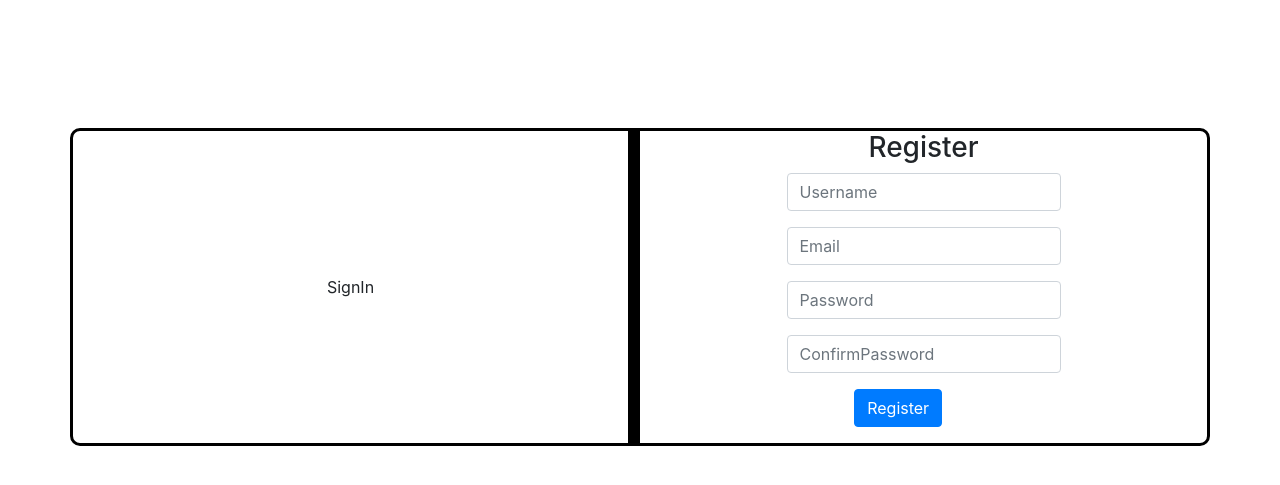
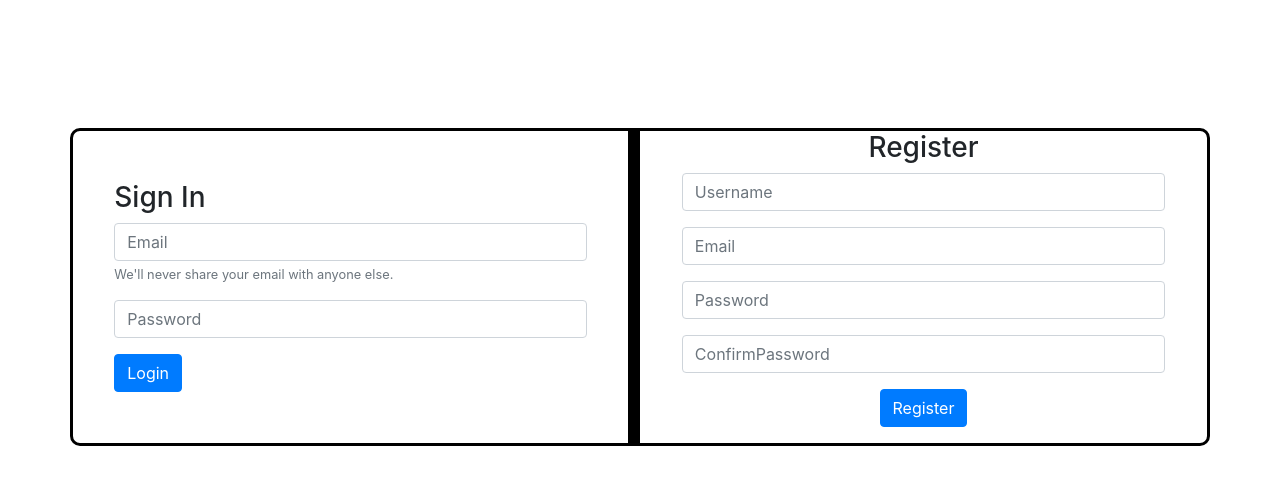
Before and after one commit to ChaitanyaPuritipati/WP_MentorTraining_2020, a Flask app: template Project 1 Day 2/templates/index.html in a window 1280 px wide. Shown: the top 485 px of the page. Run offline with Flask 2, Linux system fonts and the light colour scheme; the template is opened without the code that fills it, so the values that code supplies are empty; some libraries are stand-ins or nearby versions.

Commit message:
Added Task-1 into Project 1 Day2 folder on WPDay4Tasks Branch

```diff
--- a/Project 1 Day 2/templates/index.html
+++ b/Project 1 Day 2/templates/index.html
@@ -3,40 +3,67 @@
 <div class="container" id = "bookbody">
   <div class = "row">
       <div class = "col-md-6" id = "signin">
-          SignIn
+          <form  action = "/auth" method = "post"  style = "width: 90%;">
+          <h3>Sign In</h3>
+
+          <div class="form-group">
+            <input type="email" class="form-control" id="signinmailid" aria-describedby="emailHelp" placeholder="Email" name = "email">
+            <small id="emailHelp" class="form-text text-muted">We'll never share your email with anyone else.</small>
+          </div>
+          <div class="form-group">
+            <input type="password" class="form-control" id="signinpass" placeholder="Password" name = "password">
+          </div>
+          <button type="submit" class="btn btn-primary">Login</button>
+          {% with messages = get_flashed_messages() %}
+                {% if messages and ('login' in messages[0]) %}
+                    <div class="alert alert-danger alert-dismissible fade show">
+                      <button type="button" class="close" data-dismiss="alert">&times;</button>
+                      {{ messages[0] }}
+                    </div>
+                {% endif %}
+              {% endwith %}
+        </form>
       </div>
       <div class = "col-lg-6" id = "register">
+         <form action = "/register"  method="post" oninput='confirmpassword.setCustomValidity(confirmpassword.value != password.value ? "Passwords do not match." : "")' style = "width: 90%;">
+              <h3>Register</h3>
 
-          <form action = "{{ url_for('register') }}" method="post" oninput='confirmpassword.setCustomValidity(confirmpassword.value != password.value ? "Passwords do not match." : "")'>
-              <h3>Register</h3>
-              <div class="form-group row" >
-                  <div class="col">
+              <div class="form-group" >
+
                     <input type="text" class="form-control" id="inputName1" placeholder="Username" name = "Username">
-                  </div>
+
                 </div>
-              <div class="form-group row">
-                <div class="col-sm-12">
-                  <input type="email" class="form-control" id="inputEmail3" placeholder="Email"  name = "Email">
-                </div>
+              <div class="form-group">
+
+                  <input type="email" class="form-control" id="inputEmail3" placeholder="Email"  name = "Email" aria-describedby="emailHelp">
+
               </div>
-              <div class="form-group row">
+              <div class="form-group">
 
-                <div class="col-sm-12">
+
                   <input type="password" class="form-control" id="inputPassword3" placeholder="Password" name = "password">
-                </div>
+
               </div>
-              <div class="form-group row">
+              <div class="form-group">
 
-                  <div class="col-sm-12">
+
                     <input type="password" class="form-control" id="inputPassword4" placeholder="ConfirmPassword" name = "confirmpassword">
-                  </div>
+
                 </div>
 
-              <div class="form-group row">
-                <div class="col-sm-10">
+              <div class="form-group">
+
                   <button type="submit" class="btn btn-primary">Register</button>
-                </div>
+
               </div>
+              {% with messages = get_flashed_messages() %}
+                {% if messages and ('login' not in messages[0]) %}
+                    <div class="alert alert-danger alert-dismissible fade show">
+                      <button type="button" class="close" data-dismiss="alert">&times;</button>
+                      {{ messages[0] }}
+                    </div>
+                {% endif %}
+              {% endwith %}
             </form>
       </div>
   </div>
```
Also changed, not shown: Project 1 Day 2/application.py (+24 -0 lines).
